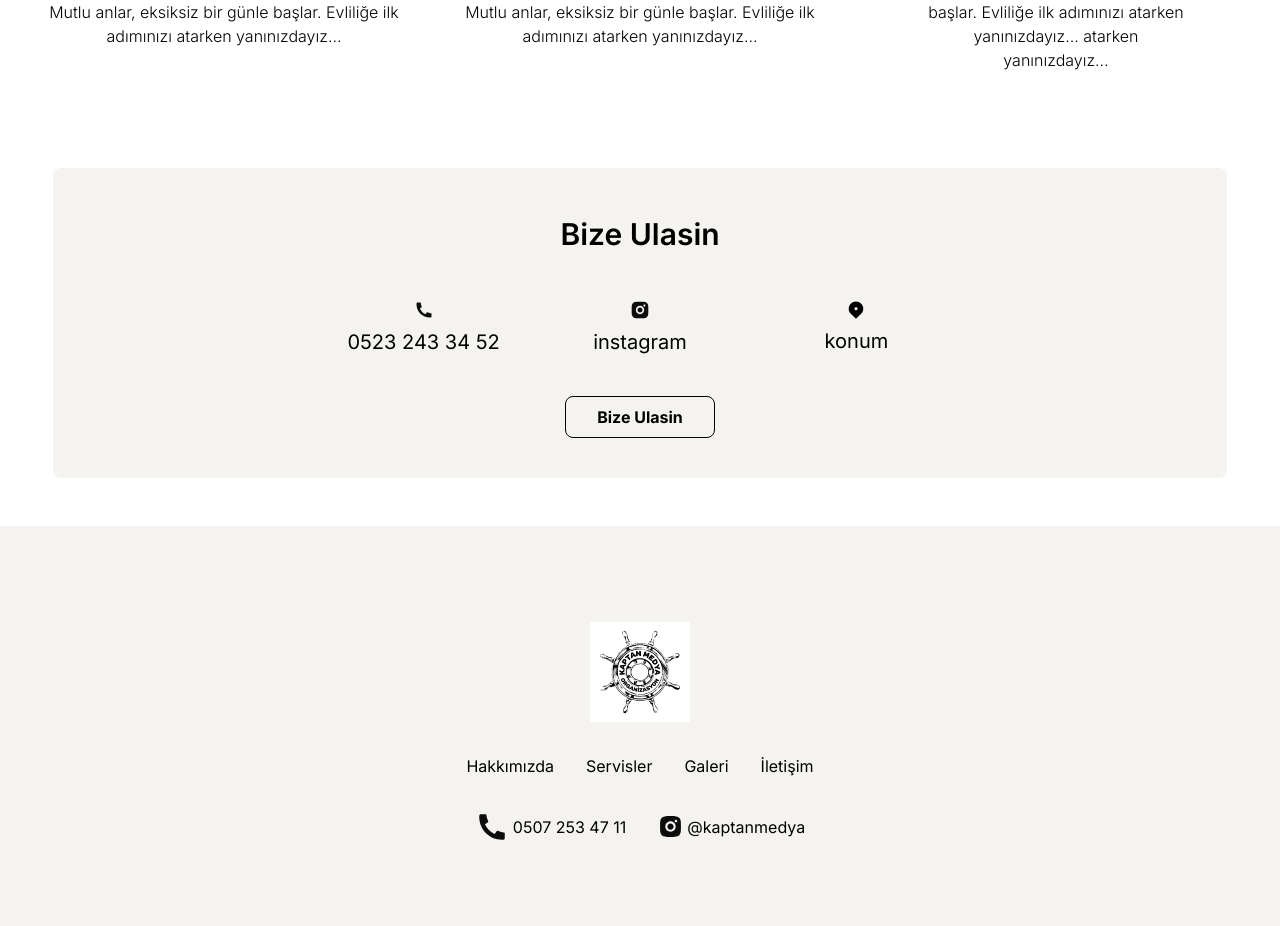
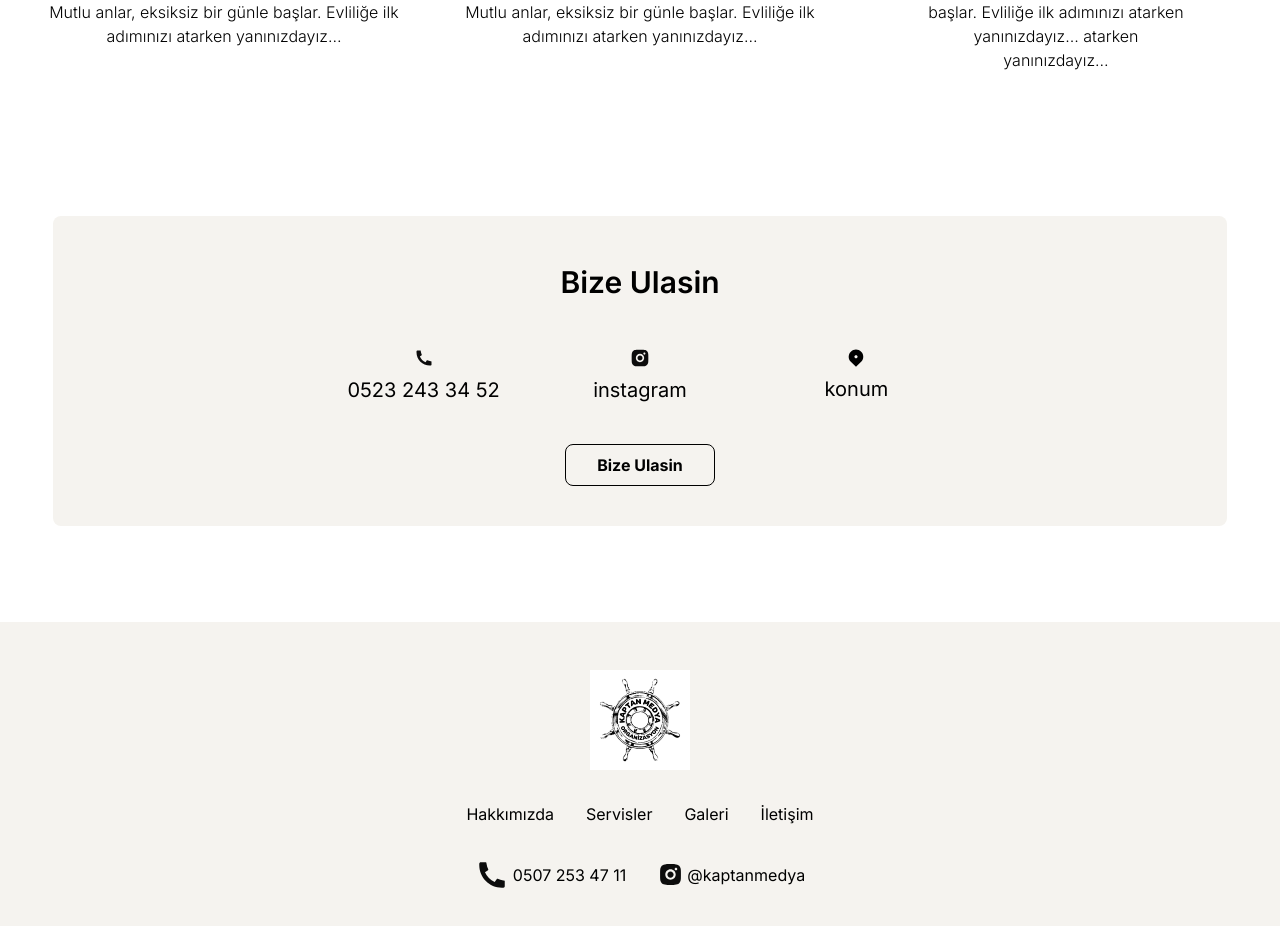
Before and after one commit to aesweb/kaptanmedya, a Next.js app: page / in a window 1280 px wide. Shown: the part 3769-4695 px from the top of the page. Built offline with nearby package versions, Linux system fonts and the light colour scheme.

Commit message:
fix: adjust section padding in Contact and Footer components

```diff
--- a/src/components/Contact.tsx
+++ b/src/components/Contact.tsx
@@ -3,7 +3,7 @@ import Link from 'next/link';
 
 const Contact = () => {
   return (
-    <section className="py-12 w-11/12">
+    <section className="py-24 w-11/12">
       <div className="flex flex-col items-center justify-center text-center px-12 bg-[#f5f3ef] rounded-lg text-black">
         <div className="text-3xl font-semibold py-12">Bize Ulasin</div>
         <div className="grid grid-cols-1 lg:grid-cols-3 gap-16">
--- a/src/components/Footer.tsx
+++ b/src/components/Footer.tsx
@@ -4,7 +4,7 @@ import Link from 'next/link';
 
 const Footer = () => {
   return (
-    <section className="gap-8 flex flex-col items-left sm:items-center justify-center py-24 px-12 sm:px-0 text-black bg-[#f5f3ef]">
+    <section className="gap-8 flex flex-col items-left sm:items-center justify-center py-12 px-12 sm:px-0 text-black bg-[#f5f3ef]">
       <div>
         <Image
           src="/logo.jpeg"
```
